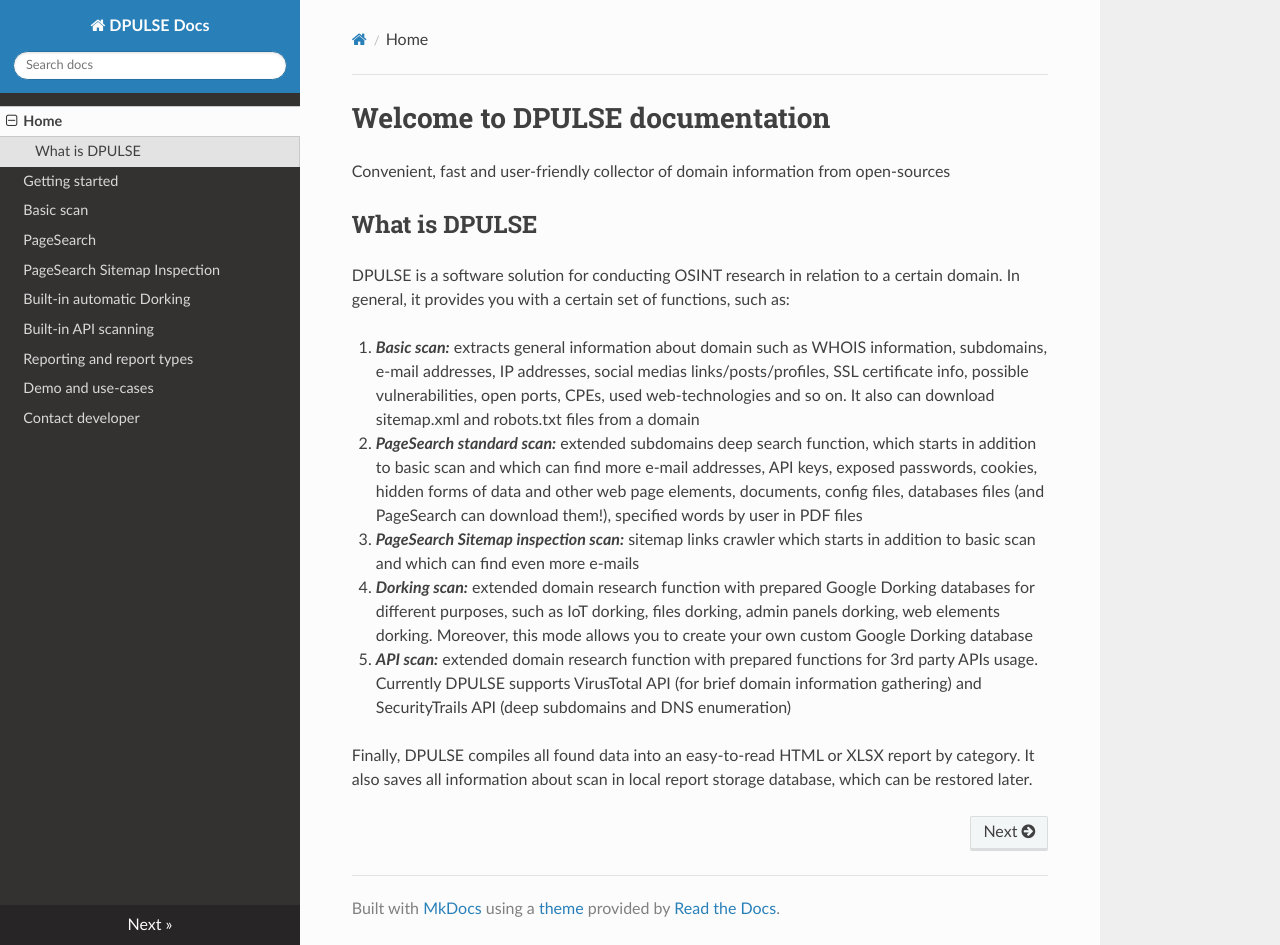
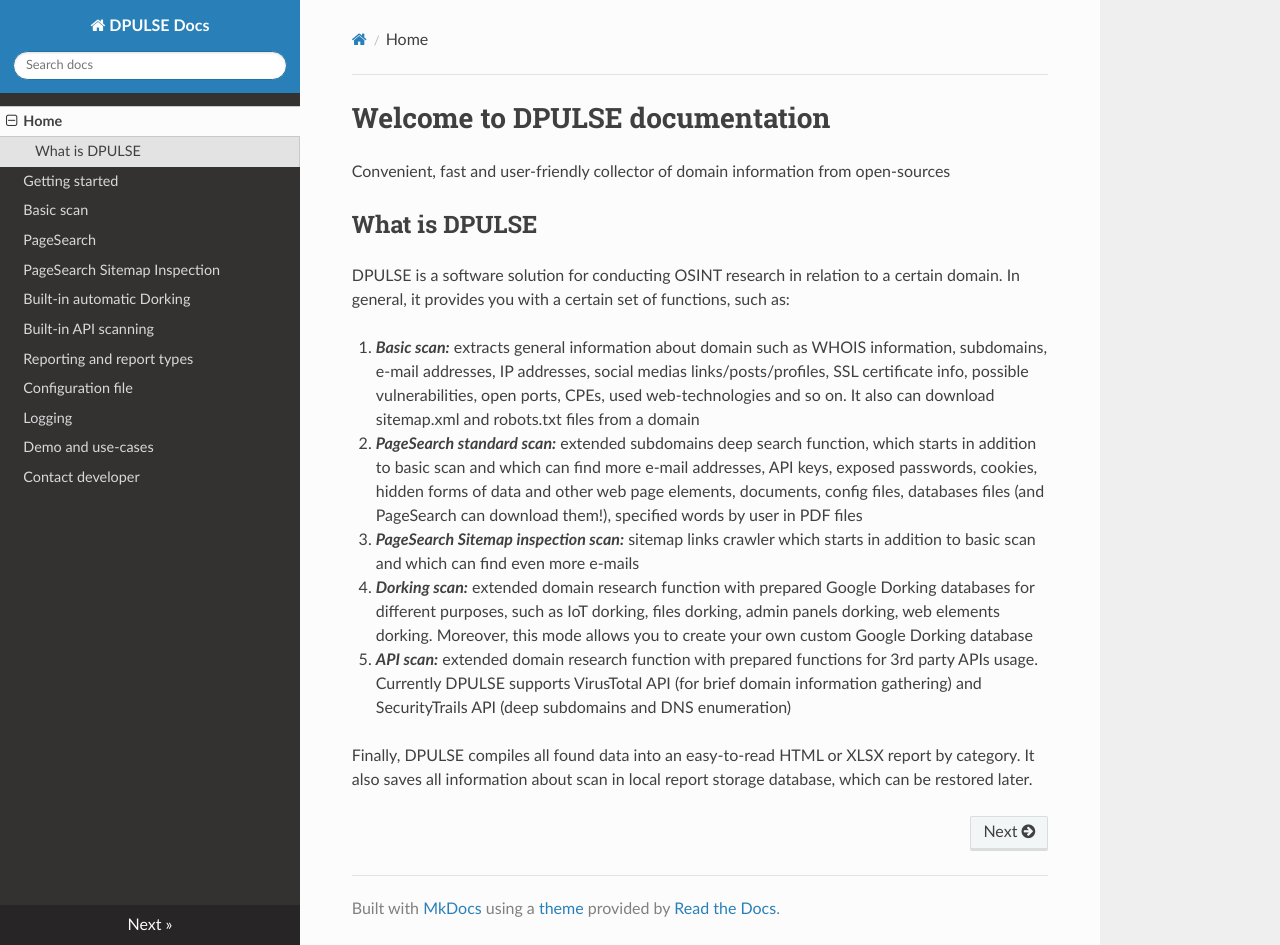
Before and after one commit to OSINT-TECHNOLOGIES/dpulse, an MkDocs documentation site: the page built from docs/dpulse-docs/docs/index.md, in a window 1280 px wide and 945 px high. Built offline with MkDocs 1.6.1, drawn with Linux system fonts in a browser that asks for light colours; nearby versions of some CDN libraries.

Commit message:
Added logging and config paragraphs in docs

```diff
--- a/docs/dpulse-docs/mkdocs.yml
+++ b/docs/dpulse-docs/mkdocs.yml
@@ -10,5 +10,7 @@
   - Built-in automatic Dorking: dorking.md
   - Built-in API scanning: api.md
   - Reporting and report types: reporting.md
+  - Configuration file: config.md
+  - Logging: logging.md
   - Demo and use-cases: demo.md
   - Contact developer: contact_dev.md
```
